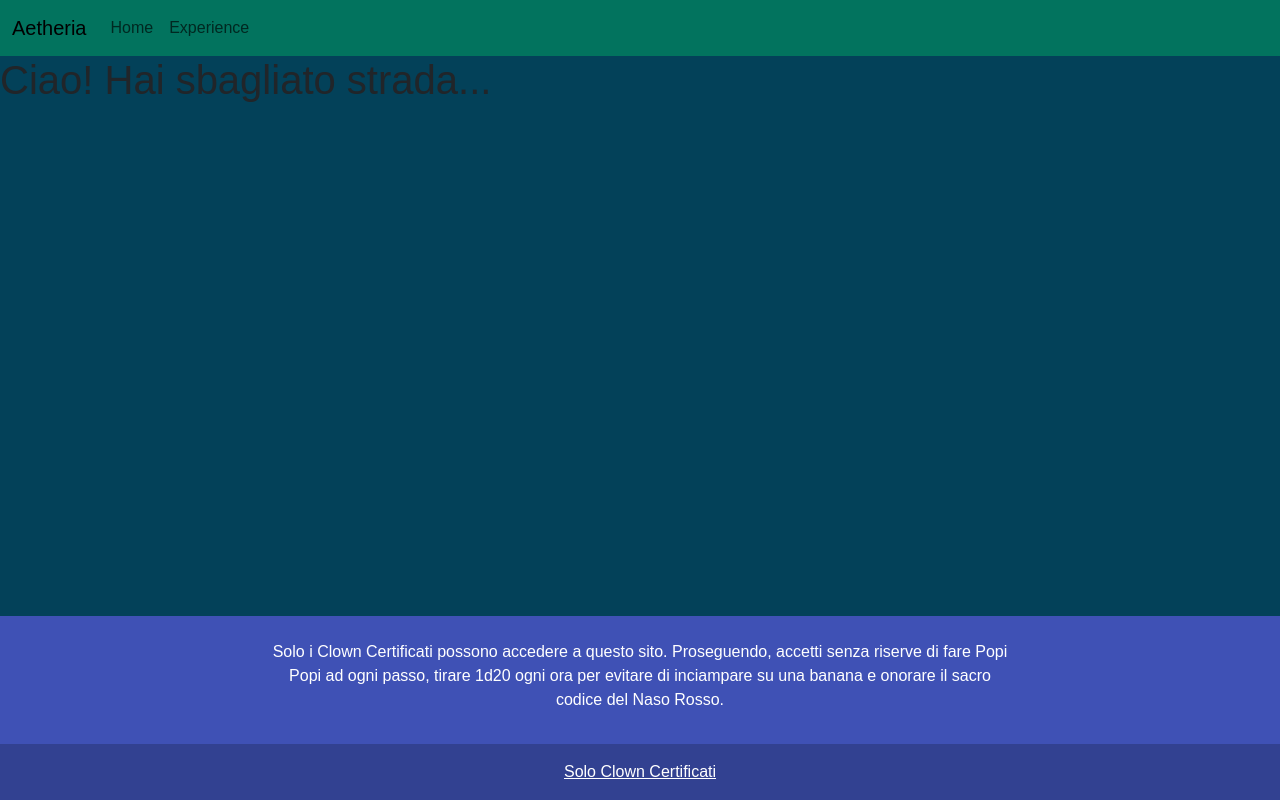
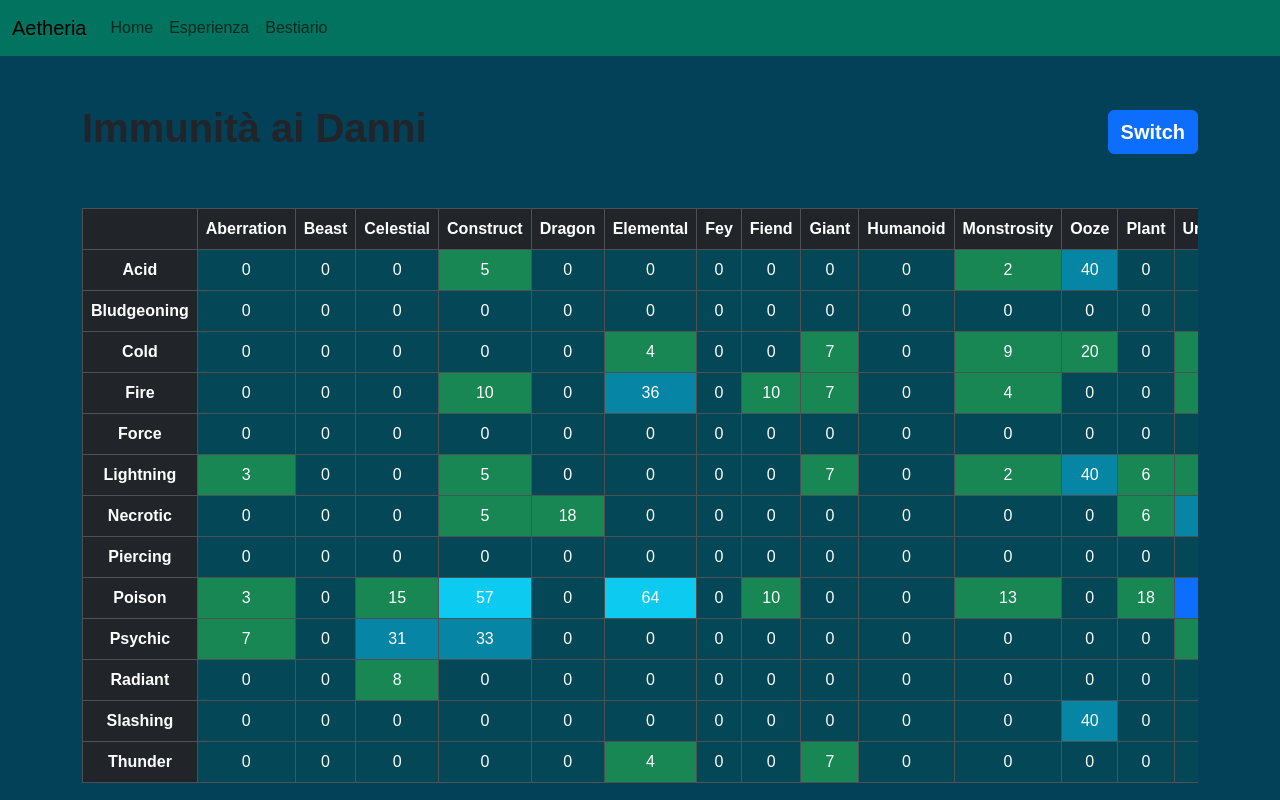
Before and after one commit to MarcoProstamo/Aetheria-Site, a React (Vite) app: page /bestiary in a window 1280 px wide. Shown: the top 800 px of the page. Built offline with nearby package versions, Linux system fonts and the light colour scheme; no server answers; the database is empty.

Commit message:
Add → Bestiary Imm/Res Table

```diff
--- a/src/App.jsx
+++ b/src/App.jsx
@@ -6,6 +6,7 @@ import NotFoundPage from "./pages/NotFoundPage.jsx";
 import ExperienceShopPage from "./pages/ExperienceShopPage.jsx";
 import ExperienceLogPage from "./pages/ExperienceLogPage.jsx";
 import ExperienceRollPage from "./pages/ExperienceRollPage.jsx";
+import BestiaryPage from "./pages/BestiaryPage.jsx";
 
 function App() {
   return (
@@ -17,6 +18,7 @@ function App() {
           <Route path="shop" element={<ExperienceShopPage />} />
           <Route path="roll" element={<ExperienceRollPage />} />
         </Route>
+        <Route path="/bestiary" element={<BestiaryPage />} />
         <Route path="*" element={<NotFoundPage />} />
       </Route>
     </Routes>
--- a/src/components/Header.jsx
+++ b/src/components/Header.jsx
@@ -27,7 +27,12 @@ export default function Header() {
             </li>
             <li className="nav-item">
               <Link to={"/exp"} className="nav-link">
-                Experience
+                Esperienza
+              </Link>
+            </li>
+            <li className="nav-item">
+              <Link to={"/bestiary"} className="nav-link">
+                Bestiario
               </Link>
             </li>
           </ul>
--- a/src/contexts/BestiaryContext.jsx
+++ b/src/contexts/BestiaryContext.jsx
@@ -74,9 +74,128 @@ function computeConditionStats(monsters) {
   return Object.values(statsMap).sort((a, b) => a.type.localeCompare(b.type));
 }
 
+function getMonstersByType(monsters) {
+  const monsterByType = [
+    [],
+    [],
+    [],
+    [],
+    [],
+    [],
+    [],
+    [],
+    [],
+    [],
+    [],
+    [],
+    [],
+    [],
+  ];
+  monsters.forEach((monster) => {
+    const type = monster.type;
+    switch (type) {
+      case "aberration":
+        monsterByType[0].push(monster);
+        break;
+      case "beast":
+        monsterByType[1].push(monster);
+        break;
+      case "celestial":
+        monsterByType[2].push(monster);
+        break;
+      case "construct":
+        monsterByType[3].push(monster);
+        break;
+      case "dragon":
+        monsterByType[4].push(monster);
+        break;
+      case "elemental":
+        monsterByType[5].push(monster);
+        break;
+      case "fey":
+        monsterByType[6].push(monster);
+        break;
+      case "fiend":
+        monsterByType[7].push(monster);
+        break;
+      case "giant":
+        monsterByType[8].push(monster);
+        break;
+      case "humanoid":
+        monsterByType[9].push(monster);
+        break;
+      case "monstrosity":
+        monsterByType[10].push(monster);
+        break;
+      case "ooze":
+        monsterByType[11].push(monster);
+        break;
+      case "plant":
+        monsterByType[12].push(monster);
+        break;
+      case "undead":
+        monsterByType[13].push(monster);
+        break;
+    }
+  });
+  return monsterByType;
+}
+
 // # Provider
 export function BestiaryContextProvider({ children }) {
   const [monsters, setMonsters] = useState([]);
+
+  const conditions = [
+    "Blinded",
+    "Charmed",
+    "Deafened",
+    "Disease",
+    "Exhaustion",
+    "Frightened",
+    "Grappled",
+    "Incapacitated",
+    "Invisible",
+    "Paralyzed",
+    "Petrified",
+    "Poisoned",
+    "Prone",
+    "Restrained",
+    "Stunned",
+    "Unconscious",
+  ];
+
+  const types = [
+    "Aberration",
+    "Beast",
+    "Celestial",
+    "Construct",
+    "Dragon",
+    "Elemental",
+    "Fey",
+    "Fiend",
+    "Giant",
+    "Humanoid",
+    "Monstrosity",
+    "Ooze",
+    "Plant",
+    "Undead",
+  ];
+
+  const damages = [
+    "Acid",
+    "Bludgeoning",
+    "Cold",
+    "Fire",
+    "Force",
+    "Lightning",
+    "Necrotic",
+    "Piercing",
+    "Poison",
+    "Psychic",
+    "Radiant",
+    "Slashing",
+    "Thunder",
+  ];
 
   useEffect(() => {
     const loadMonsters = async () => {
@@ -106,9 +225,36 @@ export function BestiaryContextProvider({ children }) {
 
   const damageTypes = computeDamageStats(monsters);
   const conditionTypes = computeConditionStats(monsters);
+  const monstersByTypeRaw = getMonstersByType(monsters);
+  const monstersByType = [
+    { name: "Aberration", monsters: monstersByTypeRaw[0] },
+    { name: "Beast", monsters: monstersByTypeRaw[1] },
+    { name: "Celestial", monsters: monstersByTypeRaw[2] },
+    { name: "Construct", monsters: monstersByTypeRaw[3] },
+    { name: "Dragon", monsters: monstersByTypeRaw[4] },
+    { name: "Elemental", monsters: monstersByTypeRaw[5] },
+    { name: "Fey", monsters: monstersByTypeRaw[6] },
+    { name: "Fiend", monsters: monstersByTypeRaw[7] },
+    { name: "Giant", monsters: monstersByTypeRaw[8] },
+    { name: "Humanoid", monsters: monstersByTypeRaw[9] },
+    { name: "Monstrosity", monsters: monstersByTypeRaw[10] },
+    { name: "Ooze", monsters: monstersByTypeRaw[11] },
+    { name: "Plant", monsters: monstersByTypeRaw[12] },
+    { name: "Undead", monsters: monstersByTypeRaw[13] },
+  ];
 
   return (
-    <BestiaryContext.Provider value={{ monsters, damageTypes, conditionTypes }}>
+    <BestiaryContext.Provider
+      value={{
+        monsters,
+        damageTypes,
+        conditionTypes,
+        conditions,
+        types,
+        monstersByType,
+        damages,
+      }}
+    >
       {children}
     </BestiaryContext.Provider>
   );
--- a/src/main.jsx
+++ b/src/main.jsx
@@ -10,7 +10,6 @@ import { AuthProvider } from "./contexts/AuthContext.jsx";
 import { ExperienceProvider } from "./contexts/ExperienceContext.jsx";
 import { BestiaryContextProvider } from "./contexts/BestiaryContext.jsx";
 createRoot(document.getElementById("root")).render(
-  <StrictMode>
   <AuthProvider>
     <BestiaryContextProvider>
       <ShopContextProvider>
@@ -22,5 +21,4 @@ createRoot(document.getElementById("root")).render(
       </ShopContextProvider>
     </BestiaryContextProvider>
   </AuthProvider>
-  </StrictMode>
 );
--- /dev/null
+++ b/src/pages/BestiaryPage.jsx
@@ -0,0 +1,108 @@
+import { useBestiaryContext } from "../contexts/BestiaryContext";
+import { useState } from "react";
+
+function getCellColor(value) {
+  if (value === 0) return "bg-opacity-10 bg-success";
+  if (value <= 10) return "bg-opacity-20 bg-success";
+  if (value <= 25) return "bg-opacity-30 bg-success";
+  if (value <= 50) return "bg-opacity-50 bg-info";
+  if (value <= 75) return "bg-opacity-70 bg-info";
+  return "bg-primary";
+}
+
+function getPercentage(value, total) {
+  if (total === 0) return 0;
+  return Math.round((value / total) * 100);
+}
+
+function getValueByType(creatures, damageType, immunitiesTrigger) {
+  const total = creatures.length;
+  const totalImmune = creatures.filter((creature) =>
+    immunitiesTrigger
+      ? creature.immune?.includes(damageType)
+      : creature.resist?.includes(damageType)
+  ).length;
+  return getPercentage(totalImmune, total);
+}
+
+export default function BestiaryPage() {
+  const { types, damages, monstersByType } = useBestiaryContext();
+  const [immunitiesTrigger, setImmunitiesTrigger] = useState(true);
+
+  const rowLabels = damages;
+  const columnLabels = types;
+  const monsterMap = {};
+  monstersByType.forEach((type) => {
+    monsterMap[type.name.toLowerCase()] = type.monsters;
+  });
+
+  return (
+    <div className="container my-5">
+      <div className="d-flex align-items-center justify-content-between gap-3 mb-5">
+        {immunitiesTrigger ? (
+          <h1 className="text-center fw-bold">Immunità ai Danni</h1>
+        ) : (
+          <h1 className="text-center fw-bold">Resistenza ai Danni</h1>
+        )}
+        <button
+          type="button"
+          className="fs-5 btn btn-primary fw-semibold"
+          onClick={() => {
+            setImmunitiesTrigger(!immunitiesTrigger);
+          }}
+        >
+          Switch
+        </button>
+      </div>
+      <div className="table-responsive">
+        <table className="table table-bordered table-dark">
+          <thead>
+            <tr>
+              <th></th>
+              {columnLabels.map((label, index) => (
+                <th key={index} className="text-center">
+                  {label}
+                </th>
+              ))}
+            </tr>
+          </thead>
+          <tbody>
+            {rowLabels.map((damageType, rowIndex) => (
+              <tr key={rowIndex}>
+                <td className="fw-bold text-center">{damageType}</td>
+                {columnLabels.map((creatureType, colIndex) => {
+                  const monsters = monsterMap[creatureType.toLowerCase()];
+                  const value = getValueByType(
+                    monsters,
+                    damageType.toLowerCase(),
+                    immunitiesTrigger
+                  );
+                  return (
+                    <td
+                      key={colIndex}
+                      className={`text-center ${getCellColor(value)}`}
+                    >
+                      {value}
+                    </td>
+                  );
+                })}
+              </tr>
+            ))}
+          </tbody>
+        </table>
+      </div>
+
+      <div className="mt-5 text-bg-dark p-3 rounded d-flex justify-content-center align-items-center flex-column w-50 mx-auto">
+        <h3>Legenda</h3>
+        <div className="d-flex flex-wrap gap-3">
+          <div className="rounded p-2 bg-opacity-10 bg-success">0%</div>
+          <div className="rounded p-2 bg-opacity-20 bg-success">1-10%</div>
+          <div className="rounded p-2 bg-opacity-30 bg-success">11-25%</div>
+          <div className="rounded p-2 bg-opacity-50 bg-info">26-50%</div>
+          <div className="rounded p-2 bg-opacity-70 bg-info">51-75%</div>
+          <div className="rounded p-2 bg-primary">76-100%</div>
+        </div>
+      </div>
+    </div>
+  );
+}
```
Lines whose indentation alone changed are shown as unchanged.
